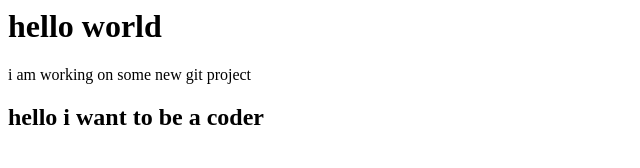
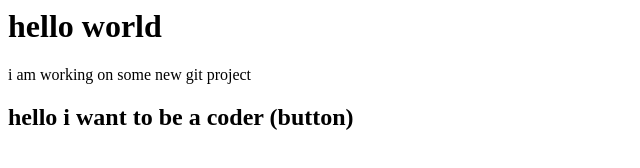
Before and after one commit to chethanGITHUB21/localrepo, a plain HTML site: page index.html in a window 1280 px wide. Shown: the whole page, without its empty margins (0-640 px from the left). Drawn offline with Linux system fonts and the light colour scheme.

Commit message:
add the features

```diff
--- a/index.html
+++ b/index.html
@@ -1,4 +1,4 @@
 <h1>hello world</h1>
  <p>i am working on some new git project</p>
 
- <h2>hello i want to be a coder</h2>
+ <h2>hello i want to be a coder (button)</h2>
```
